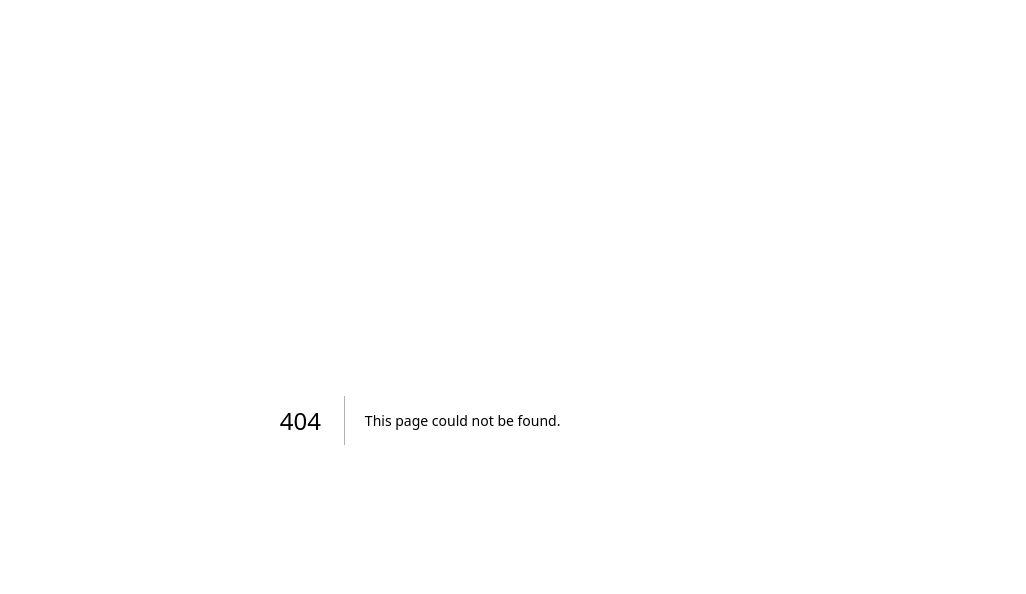
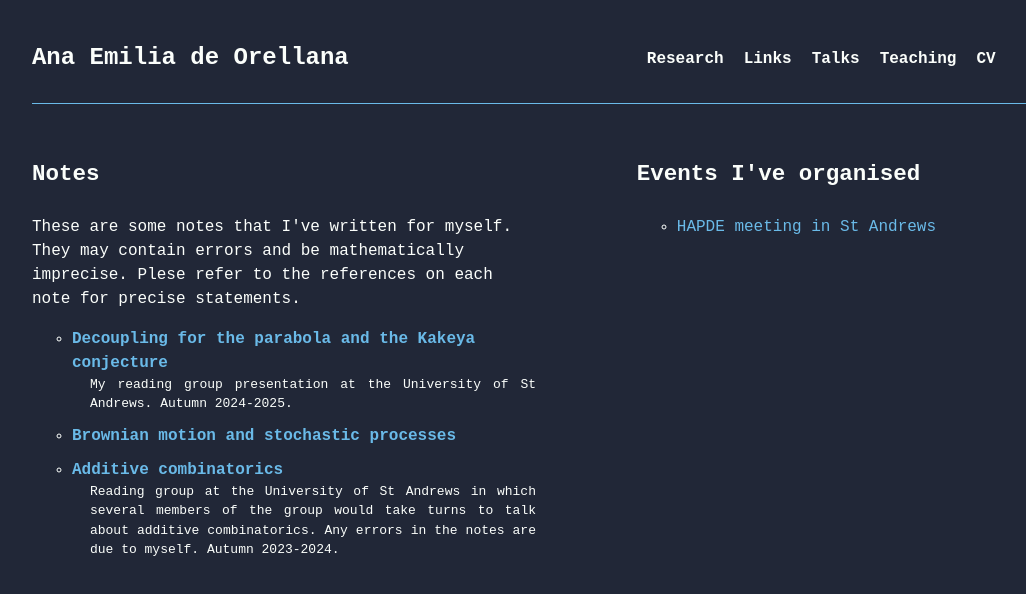
Before and after one commit to AnadeOre/anadeore.github.io, a Next.js app: page /links in a window 1280 px wide. Before the commit this address had no page. Shown: the top 594 px of the page, without its empty margins (104-1130 px from the left). Built offline with nearby package versions, Linux system fonts and the light colour scheme.

Commit message:
change notes for links and styles

```diff
--- a/src/app/components/Header.jsx
+++ b/src/app/components/Header.jsx
@@ -16,8 +16,8 @@ const Header = () => {
           <Link className={styles.headerLink} href='research'>
             Research
           </Link>
-          <Link className={styles.headerLink} href='notes'>
-            Notes
+          <Link className={styles.headerLink} href='links'>
+            Links
           </Link>
           <Link className={styles.headerLink} href='talks'>
             Talks
--- a/src/app/components/NoteLi.jsx
+++ b/src/app/components/NoteLi.jsx
@@ -6,9 +6,7 @@ import styles from '../styles/list.module.css';
 const NoteLi = ({desc, title, pdf}) => {
   return (
     <li key={title}>
-      -{' '}
       <Link href={pdf} target='_blank' className='linkDecor'>
-        {' '}
         <b>{title}</b>
       </Link>
       <br />
--- /dev/null
+++ b/src/app/links/page.jsx
@@ -0,0 +1,53 @@
+import React from 'react';
+import Link from 'next/link';
+import NoteLi from '../components/NoteLi';
+import Header from '../components/Header';
+import Footer from '../components/Footer';
+import linksStyle from '../styles/links.module.css';
+
+const Page = () => {
+  return (
+    <div>
+      {' '}
+      <Header />
+      <div className={linksStyle.columns}>
+        <div className={linksStyle.col1}>
+          <h3 className={linksStyle.title}>Notes</h3>
+          <p>
+            These are some notes that I've written for myself. They may contain
+            errors and be mathematically imprecise. Plese refer to the
+            references on each note for precise statements.
+          </p>
+          <ul className={linksStyle.ul}>
+            <NoteLi
+              desc='My reading group presentation at the University of St Andrews. Autumn 2024-2025.'
+              title='Decoupling for the parabola and the Kakeya conjecture'
+              pdf='/Notes/Decoupling.pdf'
+            />
+            <NoteLi
+              title='Brownian motion and stochastic processes'
+              pdf='/Notes/BrownianStochastic.pdf'
+            />
+            <NoteLi
+              desc='Reading group at the University of St Andrews in which several members of the group would take turns to talk about additive combinatorics. Any errors in the notes are due to myself. Autumn 2023-2024.'
+              title='Additive combinatorics'
+              pdf='/Notes/AdditiveCombinatorics.pdf'
+            />
+          </ul>
+        </div>
+        <div className={linksStyle.col2}>
+          <h3 className={linksStyle.title}>Events I've organised</h3>
+          <ul className={linksStyle.ul}>
+            <li>
+              <Link href='https://anadeore.github.io/HAPDE' target='_blank'>
+                HAPDE meeting in St Andrews
+              </Link>
+            </li>
+          </ul>
+        </div>
+      </div>
+    </div>
+  );
+};
+
+export default Page;
--- /dev/null
+++ b/src/app/styles/links.module.css
@@ -0,0 +1,20 @@
+.columns {
+  display: grid;
+  grid-template-columns: repeat(5, 10%);
+  grid-column-gap: 10%;
+}
+
+.col1 {
+  grid-column: 1 / span 3;
+}
+
+.col2 {
+  grid-column: 4 / span 2;
+}
+.ul {
+  list-style-type: circle;
+}
+
+.title {
+  font-size: 22.5px;
+}
```
Also changed, not shown: src/app/notes/page.jsx (deleted, +0 -37 lines), src/app/page.js (+2 -12 lines).
